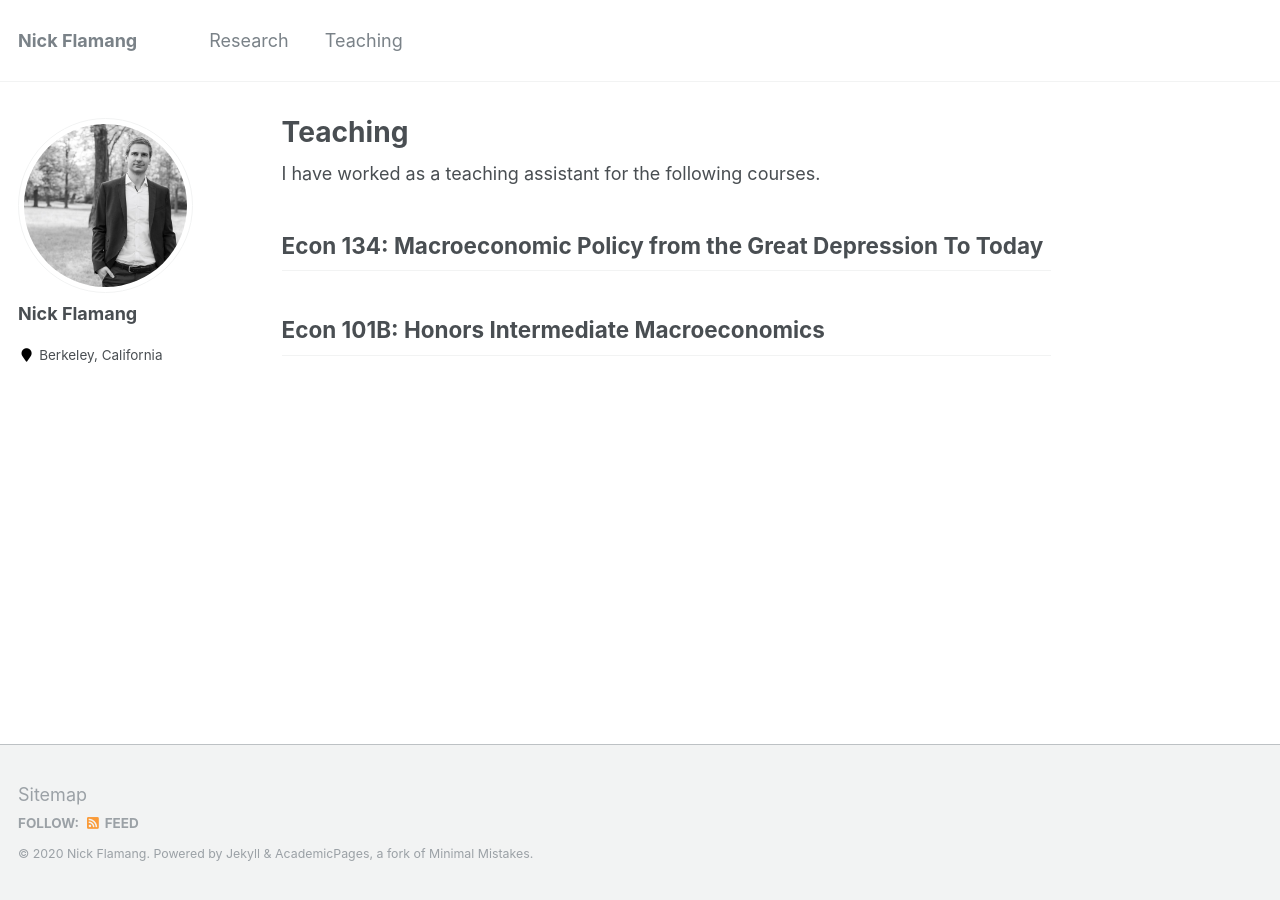
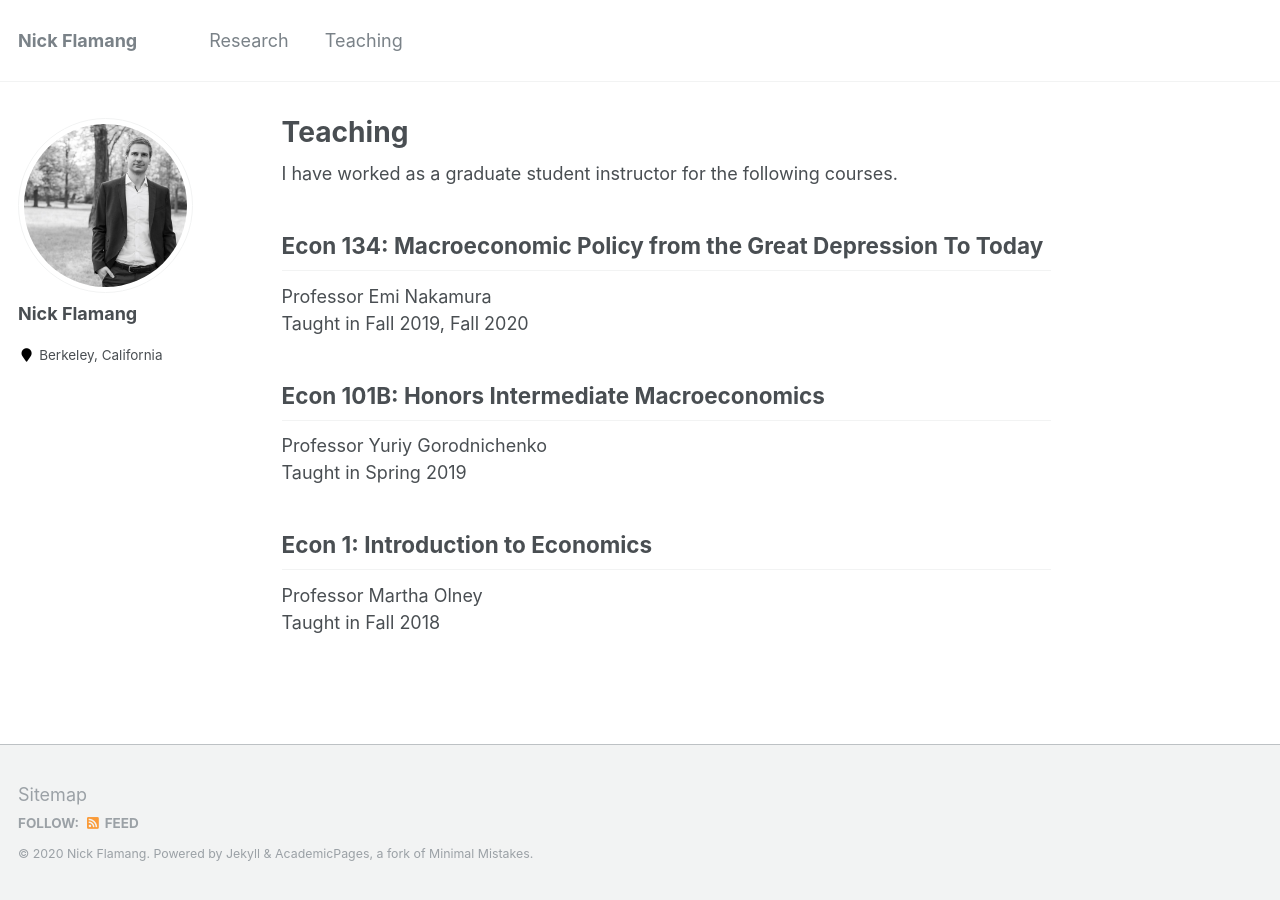
Before and after one commit to nickflamang/nickflamang.github.io, a Jekyll site: the page built from teaching.md, in a window 1280 px wide. Built offline with Jekyll 4.4.1, drawn with Linux system fonts in a browser that asks for light colours.

Commit message:
Update teaching.md

```diff
--- a/teaching.md
+++ b/teaching.md
@@ -2,7 +2,16 @@
 title: Teaching
 ---
 
-I have worked as a teaching assistant for the following courses.
+I have worked as a graduate student instructor for the following courses.
 
 ## Econ 134: Macroeconomic Policy from the Great Depression To Today
+Professor Emi Nakamura
+Taught in Fall 2019, Fall 2020
+
 ## Econ 101B: Honors Intermediate Macroeconomics
+Professor Yuriy Gorodnichenko
+Taught in Spring 2019
+
+## Econ 1: Introduction to Economics
+Professor Martha Olney
+Taught in Fall 2018
```
